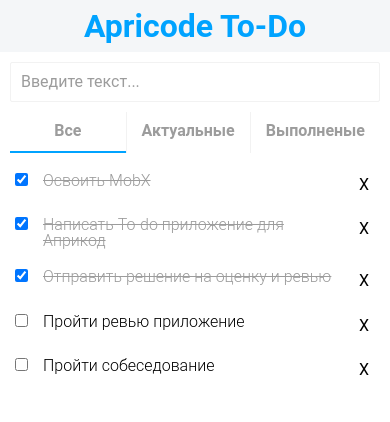
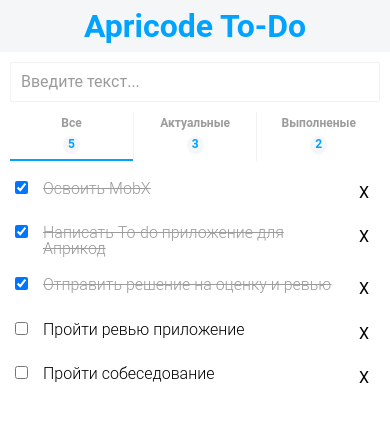
Before and after one commit to iwahid/apricode-todo, a React (Create React App) app: page / in a window 390 px wide. Shown: the top 422 px of the page. Built offline with nearby package versions, Linux system fonts and the light colour scheme.

Commit message:
Feat / Added counters to display the remaining todos by category (inserted into the filter component)

```diff
--- a/src/components/TodosFilter/TodosFilter.jsx
+++ b/src/components/TodosFilter/TodosFilter.jsx
@@ -21,19 +21,19 @@
             <button
               className={`${styles.filterList__item} ${activeFilter === 'all' && styles.filterList__item_active}`}
               onClick={() => handleChangeFilter('all')}
-            >Все</button>
+            >Все <span>{storeTodos.allTodoCount}</span></button>
           </li>
           <li>
             <button
               className={`${styles.filterList__item} ${activeFilter === 'unCompleted' && styles.filterList__item_active}`}
               onClick={() => handleChangeFilter('unCompleted')}
-            >Актуальные</button>
+            >Актуальные <span>{storeTodos.completedTodoCount}</span></button>
           </li>
           <li>
             <button
               className={`${styles.filterList__item} ${activeFilter === 'completed' && styles.filterList__item_active}`}
               onClick={() => handleChangeFilter('completed')}
-            >Выполненые</button>
+            >Выполненые <span>{storeTodos.unCompletedTodoCount}</span></button>
           </li>
         </ul>
       </div>
--- a/src/components/TodosFilter/TodosFilter.module.scss
+++ b/src/components/TodosFilter/TodosFilter.module.scss
@@ -32,7 +32,7 @@
       &__item {
         width: 100%;
         height: 100%;
-        padding: 10px 15px;
+        padding: 5px 15px;
         background-color: transparent;
         border: none;
         color: var(--main-secondary-text-color);
@@ -45,6 +45,28 @@
           border-bottom: 2px solid var(--main-accent-color);
           transition: border 0.2s linear;
         }
+
+        @media (max-width: 500px) {
+          padding: 5px 15px;
+          font-size: 12px;
+        }
+
+        @media (max-width: 420px) {
+          display: flex;
+          flex-direction: column;
+          align-items: center;
+        }
+        span {
+          font-size: 12px;
+          border-radius: 50%;
+          background-color: var(--main-secondary-bg-color);
+          padding: 2px 5px;
+          color: var(--main-accent-color);
+
+          @media (max-width: 480px) {
+           margin-top: 5px;
+          }
+        }
       }
 
       &__item_active {
--- a/src/store/todos.js
+++ b/src/store/todos.js
@@ -27,6 +27,20 @@
     }
   }
 
+  /* Getters for counting remaining todo by category */
+  get completedTodoCount() {
+    return this.todos.filter(todo => todo.completed).length
+  }
+
+  get unCompletedTodoCount() {
+    return this.todos.filter(todo => !todo.completed).length
+  }
+
+  get allTodoCount() {
+    return this.todos.length
+  }
+
+
   constructor() {
     makeAutoObservable(this)
   }
```
